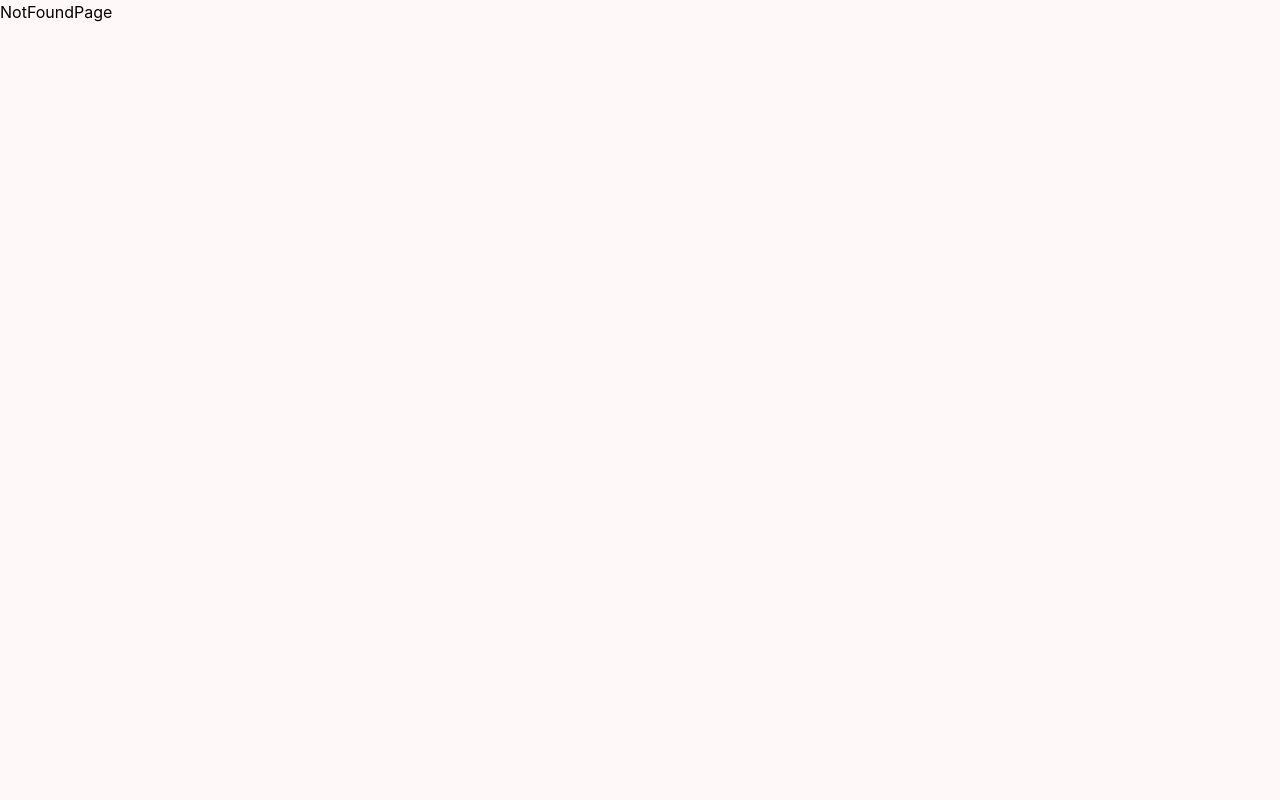
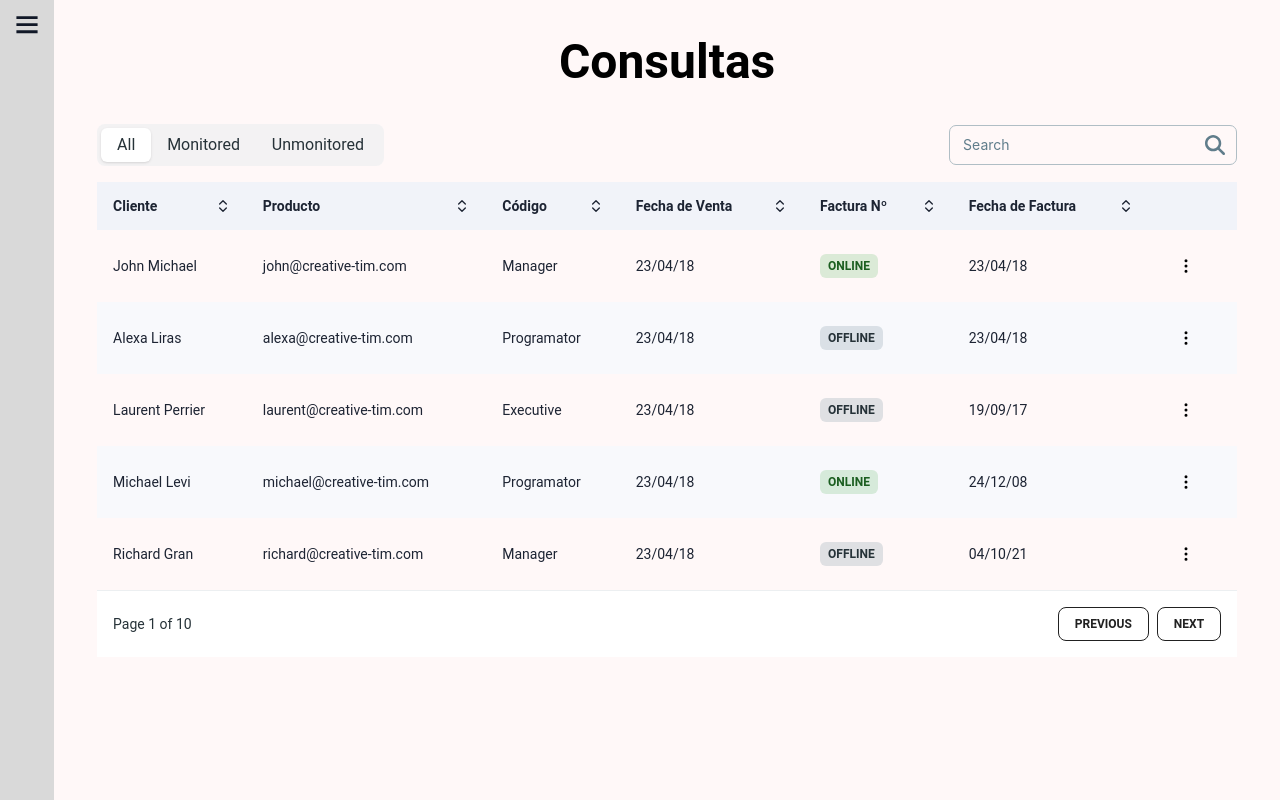
Before and after one commit to rogelioolarte/s15-13-ft-java-react, a React (Vite) app in the folder front/: page /consults in a window 1280 px wide. Built offline with nearby package versions, Linux system fonts and the light colour scheme.

Commit message:
feat: page consults feat: agregue el productssection al productpage fix: corregido el package json

```diff
--- a/front/main.jsx
+++ b/front/main.jsx
@@ -3,6 +3,7 @@ import App from './src/App'
 import { Navigate, RouterProvider, createBrowserRouter } from 'react-router-dom'
 import HomePage from './src/pages/HomePage'
 import ProductsPage from './src/pages/ProductsPage'
+import ConsultsPage from './src/pages/ConsultsPage'
 import NotFoundPage from './src/pages/NotFoundPage'
 import LoginPage from './src/pages/LoginPage'
 import ErrorPage from './src/pages/ErrorPage'
@@ -16,7 +17,8 @@ const router = createBrowserRouter([
       { path: '/', element: <Navigate to='/login' /> },
       { path: '/login', element: <LoginPage /> },
       { path: '/home', element: <HomePage /> },
-      { path: '/products', element: <ProductsPage /> }
+      { path: '/products', element: <ProductsPage /> },
+      { path: '/consults', element: <ConsultsPage /> }
     ]
   },
   { path: '/error', element: <ErrorPage /> },
--- a/front/package.json
+++ b/front/package.json
@@ -19,11 +19,7 @@
     "vite": "5.2.0"
   },
   "dependencies": {
-<<<<<<< HEAD
-    "@material-tailwind/react": "^2.1.9",
-=======
     "@material-tailwind/react": "2.1.9",
->>>>>>> e4c64be286e19111097117b7e3c7aa9dfeecea17
     "formik": "2.4.6",
     "react": "18.3.1",
     "react-dom": "18.3.1",
--- /dev/null
+++ b/front/src/components/container/ConsultsSection.jsx
@@ -0,0 +1,247 @@
+import { FaMagnifyingGlass } from 'react-icons/fa6'
+import { LuChevronsUpDown } from 'react-icons/lu'
+import { HiOutlineDotsVertical } from 'react-icons/hi'
+import {
+  Card,
+  CardHeader,
+  Input,
+  Typography,
+  Button,
+  CardBody,
+  Chip,
+  CardFooter,
+  Tabs,
+  TabsHeader,
+  Tab,
+  IconButton,
+  Menu,
+  MenuHandler,
+  MenuList,
+  MenuItem
+} from '@material-tailwind/react'
+
+const TABS = [
+  {
+    label: 'All',
+    value: 'all'
+  },
+  {
+    label: 'Monitored',
+    value: 'monitored'
+  },
+  {
+    label: 'Unmonitored',
+    value: 'unmonitored'
+  }
+]
+
+const TABLE_HEAD = ['Cliente', 'Producto', 'Código', 'Fecha de Venta', 'Factura Nº', 'Fecha de Factura', '']
+
+const TABLE_ROWS = [
+  {
+    // img: "https://demos.creative-tim.com/test/corporate-ui-dashboard/assets/img/team-3.jpg",
+    name: 'John Michael',
+    product: 'john@creative-tim.com',
+    code: 'Manager',
+    fechaVenta: '23/04/18',
+    numFactura: true,
+    fechaFactura: '23/04/18'
+  },
+  {
+    // img: "https://demos.creative-tim.com/test/corporate-ui-dashboard/assets/img/team-2.jpg",
+    name: 'Alexa Liras',
+    product: 'alexa@creative-tim.com',
+    code: 'Programator',
+    fechaVenta: '23/04/18',
+    numFactura: false,
+    fechaFactura: '23/04/18'
+  },
+  {
+    // img: "https://demos.creative-tim.com/test/corporate-ui-dashboard/assets/img/team-1.jpg",
+    name: 'Laurent Perrier',
+    product: 'laurent@creative-tim.com',
+    code: 'Executive',
+    fechaVenta: '23/04/18',
+    numFactura: false,
+    fechaFactura: '19/09/17'
+  },
+  {
+    // img: "https://demos.creative-tim.com/test/corporate-ui-dashboard/assets/img/team-4.jpg",
+    name: 'Michael Levi',
+    product: 'michael@creative-tim.com',
+    code: 'Programator',
+    fechaVenta: '23/04/18',
+    numFactura: true,
+    fechaFactura: '24/12/08'
+  },
+  {
+    // img: "https://demos.creative-tim.com/test/corporate-ui-dashboard/assets/img/team-5.jpg",
+    name: 'Richard Gran',
+    product: 'richard@creative-tim.com',
+    code: 'Manager',
+    fechaVenta: '23/04/18',
+    numFactura: false,
+    fechaFactura: '04/10/21'
+  }
+]
+
+function MenuCustomAnimation () {
+  return (
+    <Menu
+      placement='left'
+      animate={{
+        mount: { x: 0 },
+        unmount: { x: 25 }
+      }}
+    >
+      <MenuHandler>
+        <IconButton className='rounded bg-transparent shadow-none text-black text-lg hover:shadow-none hover:text-gray-800 transition-colors duration-300 ease-in-out'>
+          <HiOutlineDotsVertical />
+        </IconButton>
+      </MenuHandler>
+      <MenuList>
+        <MenuItem>Menu Item 1</MenuItem>
+        <MenuItem>Menu Item 2</MenuItem>
+        <MenuItem>Menu Item 3</MenuItem>
+      </MenuList>
+    </Menu>
+  )
+}
+
+export default function ConsultsSection () {
+  return (
+    <main className='w-full flex justify-center overflow-hidden p-8'>
+      <Card className='h-full w-full max-w-screen-xl rounded-none bg-transparent shadow-none'>
+        <CardHeader floated={false} shadow={false} className='rounded-none bg-transparent flex flex-col gap-8 m-0 mb-4'>
+          <div className='w-full text-center'>
+            <Typography variant='h1' color='black'>
+              Consultas
+            </Typography>
+          </div>
+          <div className='flex flex-col items-center justify-between gap-4 md:flex-row'>
+            <Tabs value='all' className='w-full md:w-max'>
+              <TabsHeader>
+                {TABS.map(({ label, value }) => (
+                  <Tab key={value} value={value}>
+                    &nbsp;&nbsp;{label}&nbsp;&nbsp;
+                  </Tab>
+                ))}
+              </TabsHeader>
+            </Tabs>
+            <div className='w-full md:w-72'>
+              <Input
+                label='Search'
+                icon={<FaMagnifyingGlass className='h-5 w-5' />}
+              />
+            </div>
+          </div>
+        </CardHeader>
+        <CardBody className='overflow-scroll p-0'>
+          <table className='w-full min-w-max table-auto text-left'>
+            <thead>
+              <tr>
+                {TABLE_HEAD.map((head, index) => (
+                  <th
+                    key={head}
+                    className='cursor-pointer bg-[#F1F3F9] p-4 transition-colors hover:bg-[#e4e7ee]'
+                  >
+                    <Typography
+                      variant='small'
+                      className='flex text-[#1D2433] font-semibold items-center justify-between gap-2 leading-none'
+                    >
+                      {head}{' '}
+                      {index !== TABLE_HEAD.length - 1 && (
+                        <LuChevronsUpDown strokeWidth={2} className='h-4 w-4' />
+                      )}
+                    </Typography>
+                  </th>
+                ))}
+              </tr>
+            </thead>
+            <tbody>
+              {TABLE_ROWS.map(
+                ({ name, product, code, fechaVenta, numFactura, fechaFactura }, index) => {
+                  const classes = 'p-4 text-[#1D2433]'
+                  return (
+                    <tr key={name} className='even:bg-[#F8F9FC]'>
+                      <td className={classes}>
+                        <div className='flex items-center gap-3'>
+                          <div className='flex flex-col'>
+                            <Typography
+                              variant='small'
+                              className='font-normal'
+                            >
+                              {name}
+                            </Typography>
+                          </div>
+                        </div>
+                      </td>
+                      <td className={classes}>
+                        <Typography
+                          variant='small'
+                          className='font-normal'
+                        >
+                          {product}
+                        </Typography>
+                      </td>
+                      <td className={classes}>
+                        <Typography
+                          variant='small'
+                          className='font-normal'
+                        >
+                          {code}
+                        </Typography>
+                      </td>
+                      <td className={classes}>
+                        <Typography
+                          variant='small'
+                          className='font-normal'
+                        >
+                          {fechaVenta}
+                        </Typography>
+                      </td>
+                      <td className={classes}>
+                        <div className='w-max'>
+                          <Chip
+                            variant='ghost'
+                            size='sm'
+                            value={numFactura ? 'online' : 'offline'}
+                            color={numFactura ? 'green' : 'blue-gray'}
+                          />
+                        </div>
+                      </td>
+                      <td className={classes}>
+                        <Typography
+                          variant='small'
+                          className='font-normal'
+                        >
+                          {fechaFactura}
+                        </Typography>
+                      </td>
+                      <td className={classes}>
+                        <MenuCustomAnimation />
+                      </td>
+                    </tr>
+                  )
+                }
+              )}
+            </tbody>
+          </table>
+        </CardBody>
+        <CardFooter className='flex items-center bg-white justify-between border-t border-blue-gray-50 p-4'>
+          <Typography variant='small' color='blue-gray' className='font-normal'>
+            Page 1 of 10
+          </Typography>
+          <div className='flex gap-2'>
+            <Button variant='outlined' size='sm'>
+              Previous
+            </Button>
+            <Button variant='outlined' size='sm'>
+              Next
+            </Button>
+          </div>
+        </CardFooter>
+      </Card>
+    </main>
+  )
+}
--- a/front/src/components/pure/ProductPageTable.jsx
+++ b/front/src/components/pure/ProductPageTable.jsx
@@ -1,143 +1,144 @@
-import { Card, Typography } from "@material-tailwind/react";
-import { useState } from "react";
-const TABLE_HEAD = ["checkbox", "Producto", "Cantidad", "Proveedor", "Codigo", "Precio de Venta" ];
+import { Card, Typography } from '@material-tailwind/react'
+import { useState } from 'react'
+const TABLE_HEAD = ['checkbox', 'Producto', 'Cantidad', 'Proveedor', 'Codigo', 'Precio de Venta']
 
 const TABLE_ROWS = [
   {
-    producto: "Producto 6",
+    producto: 'Producto 6',
     cantidad: 15,
-    proveedor: "Proveedor F",
-    codigo: "F006",
-    precioDeVenta: "$180",
+    proveedor: 'Proveedor F',
+    codigo: 'F006',
+    precioDeVenta: '$180'
   },
   {
-    producto: "Producto 7",
+    producto: 'Producto 7',
     cantidad: 8,
-    proveedor: "Proveedor G",
-    codigo: "G007",
-    precioDeVenta: "$220",
+    proveedor: 'Proveedor G',
+    codigo: 'G007',
+    precioDeVenta: '$220'
   },
   {
-    producto: "Producto 8",
+    producto: 'Producto 8',
     cantidad: 25,
-    proveedor: "Proveedor H",
-    codigo: "H008",
-    precioDeVenta: "$120",
+    proveedor: 'Proveedor H',
+    codigo: 'H008',
+    precioDeVenta: '$120'
   },
   {
-    producto: "Producto 9",
+    producto: 'Producto 9',
     cantidad: 3,
-    proveedor: "Proveedor I",
-    codigo: "I009",
-    precioDeVenta: "$350",
+    proveedor: 'Proveedor I',
+    codigo: 'I009',
+    precioDeVenta: '$350'
   },
   {
-    producto: "Producto 10",
+    producto: 'Producto 10',
     cantidad: 18,
-    proveedor: "Proveedor J",
-    codigo: "J010",
-    precioDeVenta: "$280",
+    proveedor: 'Proveedor J',
+    codigo: 'J010',
+    precioDeVenta: '$280'
   },
   {
-    producto: "Producto 11",
+    producto: 'Producto 11',
     cantidad: 11,
-    proveedor: "Proveedor K",
-    codigo: "K011",
-    precioDeVenta: "$200",
+    proveedor: 'Proveedor K',
+    codigo: 'K011',
+    precioDeVenta: '$200'
   },
   {
-    producto: "Producto 12",
+    producto: 'Producto 12',
     cantidad: 6,
-    proveedor: "Proveedor L",
-    codigo: "L012",
-    precioDeVenta: "$320",
+    proveedor: 'Proveedor L',
+    codigo: 'L012',
+    precioDeVenta: '$320'
   },
   {
-    producto: "Producto 13",
+    producto: 'Producto 13',
     cantidad: 22,
-    proveedor: "Proveedor M",
-    codigo: "M013",
-    precioDeVenta: "$140",
+    proveedor: 'Proveedor M',
+    codigo: 'M013',
+    precioDeVenta: '$140'
   },
   {
-    producto: "Producto 14",
+    producto: 'Producto 14',
     cantidad: 9,
-    proveedor: "Proveedor N",
-    codigo: "N014",
-    precioDeVenta: "$270",
+    proveedor: 'Proveedor N',
+    codigo: 'N014',
+    precioDeVenta: '$270'
   },
   {
-    producto: "Producto 15",
+    producto: 'Producto 15',
     cantidad: 14,
-    proveedor: "Proveedor O",
-    codigo: "O015",
-    precioDeVenta: "$190",
-  },
-];
+    proveedor: 'Proveedor O',
+    codigo: 'O015',
+    precioDeVenta: '$190'
+  }
+]
 
-
-export function ProductPageTable() {
-  const [checkedItems, setCheckedItems] = useState(new Array(TABLE_ROWS.length).fill(false));
+export function ProductPageTable () {
+  const [checkedItems, setCheckedItems] = useState(new Array(TABLE_ROWS.length).fill(false))
 
   const handleCheckAll = () => {
-    const allChecked = checkedItems.every((item) => item);
-    setCheckedItems(new Array(TABLE_ROWS.length).fill(!allChecked));
-  };
+    const allChecked = checkedItems.every((item) => item)
+    setCheckedItems(new Array(TABLE_ROWS.length).fill(!allChecked))
+  }
 
   const handleCheckItem = (index) => {
-    const newCheckedItems = [...checkedItems];
-    newCheckedItems[index] = !newCheckedItems[index];
-    setCheckedItems(newCheckedItems);
-  };
+    const newCheckedItems = [...checkedItems]
+    newCheckedItems[index] = !newCheckedItems[index]
+    setCheckedItems(newCheckedItems)
+  }
 
   return (
-    <Card className="h-full w-full lg:w-1/2 overflow-auto">
-      <table className="w-full min-w-max table-auto text-left">
+    <Card className='h-full w-full lg:w-1/2 overflow-auto'>
+      <table className='w-full min-w-max table-auto text-left'>
         <thead>
           <tr>
             {TABLE_HEAD.map((head, index) =>
-              head === "checkbox" ? (
-                <th key={index} className="border-b border-blue-gray-100 bg-secondary-40 p-4">
-                  <input type="checkbox" onChange={handleCheckAll} checked={checkedItems.every((item) => item)} />
-                </th>
-              ) : (
-                <th key={index} className="border-b border-blue-gray-100 bg-secondary-40 p-4">
-                  <Typography variant="small" color="blue-gray" className="font-normal leading-none opacity-70">
-                    {head}
-                  </Typography>
-                </th>
-              )
+              head === 'checkbox'
+                ? (
+                  <th key={index} className='border-b border-blue-gray-100 bg-secondary-40 p-4'>
+                    <input type='checkbox' onChange={handleCheckAll} checked={checkedItems.every((item) => item)} />
+                  </th>
+                  )
+                : (
+                  <th key={index} className='border-b border-blue-gray-100 bg-secondary-40 p-4'>
+                    <Typography variant='small' color='blue-gray' className='font-normal leading-none opacity-70'>
+                      {head}
+                    </Typography>
+                  </th>
+                  )
             )}
           </tr>
         </thead>
-        <tbody className="bg-primary-30">
+        <tbody className='bg-primary-30'>
           {TABLE_ROWS.map(({ producto, cantidad, proveedor, codigo, precioDeVenta }, index) => (
-            <tr key={codigo} className="even:bg-secondary-20">
-              <td className="p-4">
-                <input type="checkbox" checked={checkedItems[index]} onChange={() => handleCheckItem(index)} />
+            <tr key={codigo} className='even:bg-secondary-20'>
+              <td className='p-4'>
+                <input type='checkbox' checked={checkedItems[index]} onChange={() => handleCheckItem(index)} />
               </td>
-              <td className="p-4">
-                <Typography variant="small" color="blue-gray" className="font-normal">
+              <td className='p-4'>
+                <Typography variant='small' color='blue-gray' className='font-normal'>
                   {producto}
                 </Typography>
               </td>
-              <td className="p-4">
-                <Typography variant="small" color="blue-gray" className="font-normal">
+              <td className='p-4'>
+                <Typography variant='small' color='blue-gray' className='font-normal'>
                   {cantidad}
                 </Typography>
               </td>
-              <td className="p-4">
-                <Typography variant="small" color="blue-gray" className="font-normal">
+              <td className='p-4'>
+                <Typography variant='small' color='blue-gray' className='font-normal'>
                   {proveedor}
                 </Typography>
               </td>
-              <td className="p-4">
-                <Typography variant="small" color="blue-gray" className="font-normal">
+              <td className='p-4'>
+                <Typography variant='small' color='blue-gray' className='font-normal'>
                   {codigo}
                 </Typography>
               </td>
-              <td className="p-4">
-                <Typography variant="small" color="blue-gray" className="font-normal">
+              <td className='p-4'>
+                <Typography variant='small' color='blue-gray' className='font-normal'>
                   {precioDeVenta}
                 </Typography>
               </td>
@@ -146,5 +147,5 @@ export function ProductPageTable() {
         </tbody>
       </table>
     </Card>
-  );
+  )
 }
--- /dev/null
+++ b/front/src/pages/ConsultsPage.jsx
@@ -0,0 +1,7 @@
+import ConsultsSection from '../components/container/ConsultsSection'
+
+export default function ConsultsPage () {
+  return (
+    <ConsultsSection />
+  )
+}
--- a/front/src/pages/ProductsPage.jsx
+++ b/front/src/pages/ProductsPage.jsx
@@ -1,7 +1,7 @@
+import ProductsSection from '../components/container/ProductsSection'
+
 export default function ProductsPage () {
   return (
-    <div>
-      <h1>Products</h1>
-    </div>
+    <ProductsSection />
   )
 }
```
Also changed, not shown: front/src/components/container/ProductsSection.jsx (+10 -10 lines), 1 other file (tests, documents, lock files or other folders).
